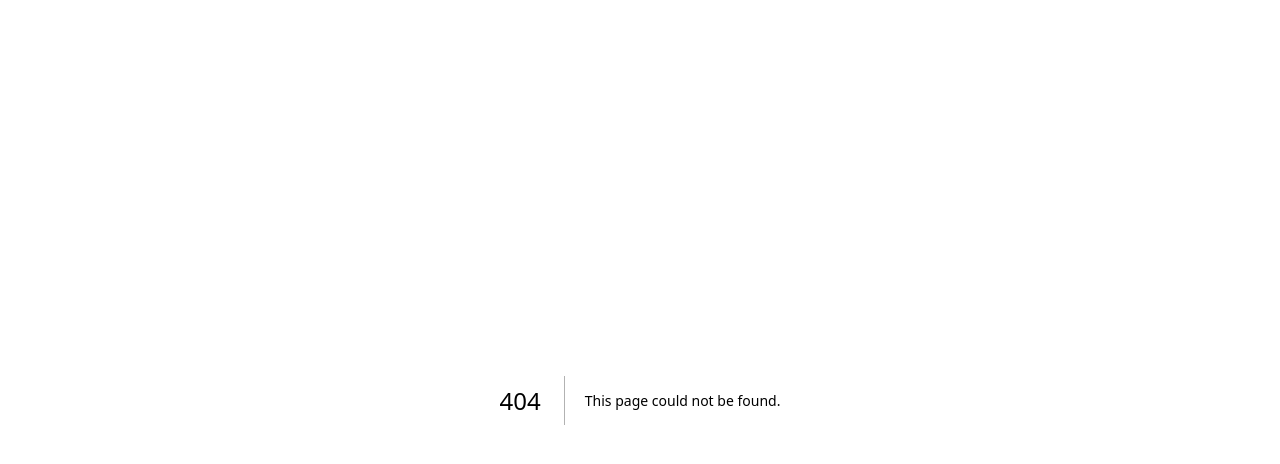
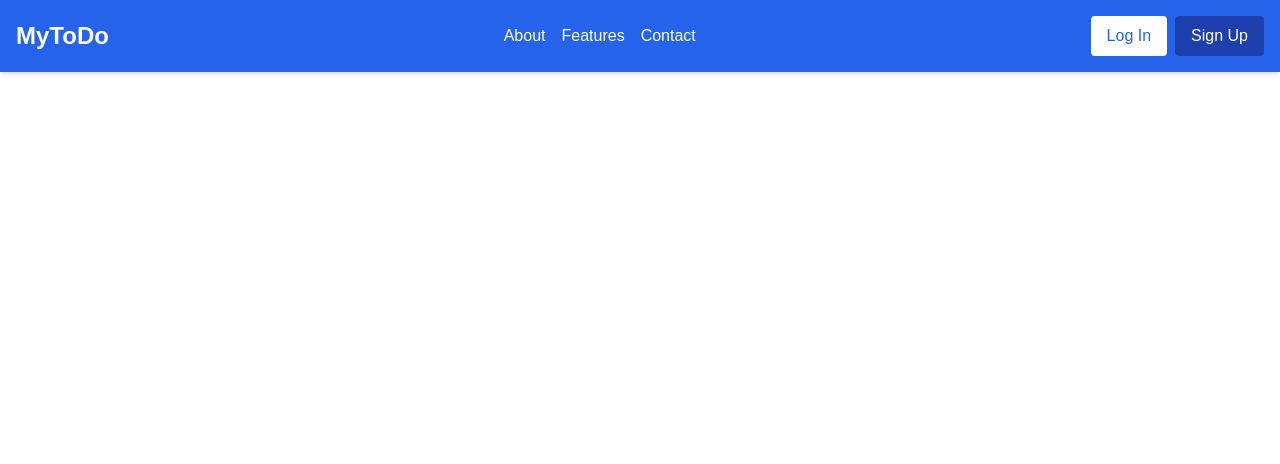
Before and after one commit to mafyyu/todoapp, a Next.js app: page /home in a window 1280 px wide. Before the commit this address had no page. Shown: the top 464 px of the page. Built offline with nearby package versions, Linux system fonts and the light colour scheme.

Commit message:
feat:homeページの作成

```diff
--- /dev/null
+++ b/app/home/page.tsx
@@ -0,0 +1,12 @@
+import { Header } from "../components/Header";
+import React from 'react';
+
+const Home = ()=>{
+    return (
+        <>
+        <Header></Header>
+        </>
+    )
+};
+
+export default Home;
```
Also changed, not shown: app/pages/MainPage.tsx (deleted).
